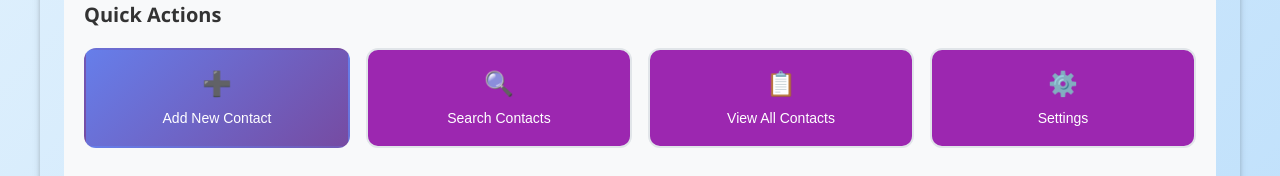
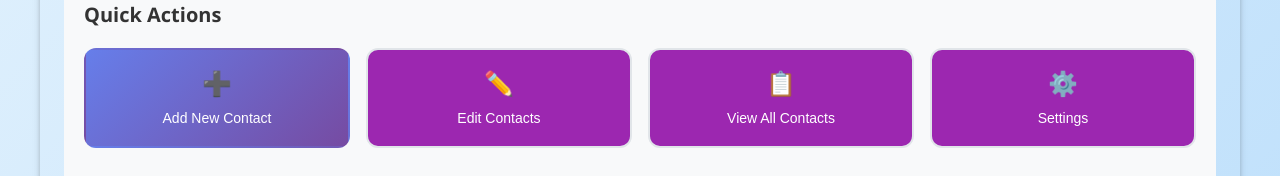
Before and after one commit to SekibaalaMark/contact_tracker, a React (Vite) app in the folder Frontend/: page /dashboard in a window 1280 px wide. Shown: the part 368-544 px from the top of the page. Built offline with nearby package versions, Linux system fonts and the light colour scheme; no server answers; sample sign-in values are in the browser's storage.

Commit message:
changed the search contacts table to edit

```diff
--- a/Frontend/src/pages/Dashboard.jsx
+++ b/Frontend/src/pages/Dashboard.jsx
@@ -118,8 +118,8 @@ const Dashboard = () => {
                 <span>Add New Contact</span>
               </button>
               <button className="action-btn secondary">
-                <span className="action-icon">🔍</span>
-                <span>Search Contacts</span>
+                <span className="action-icon">✏️</span>
+                <span>Edit Contacts</span>
               </button>
               <button
                 className="action-btn secondary"
```
